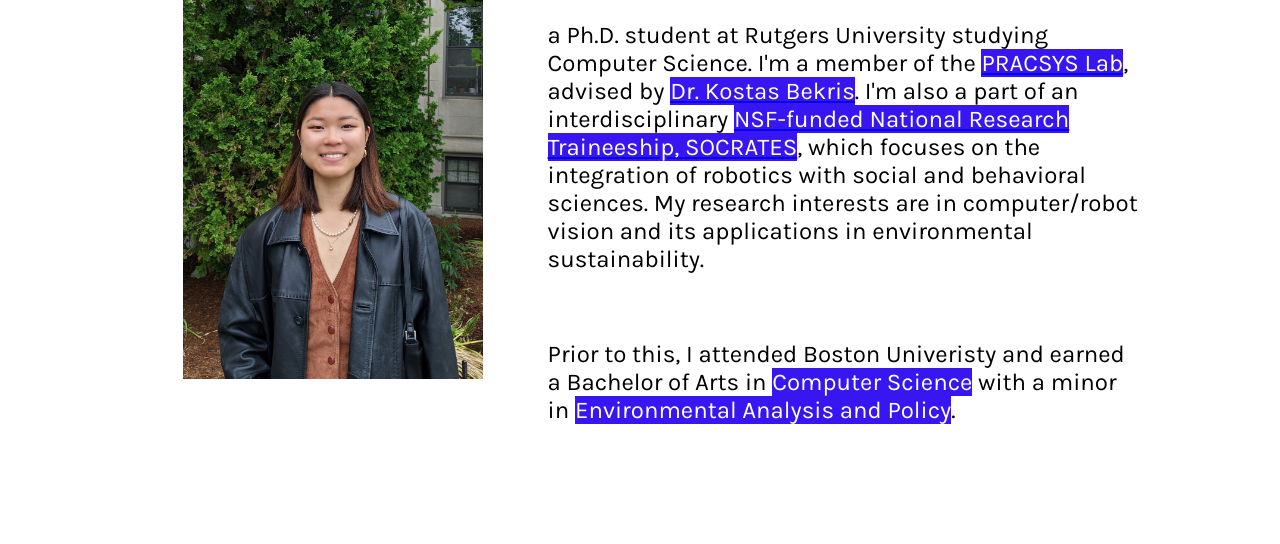
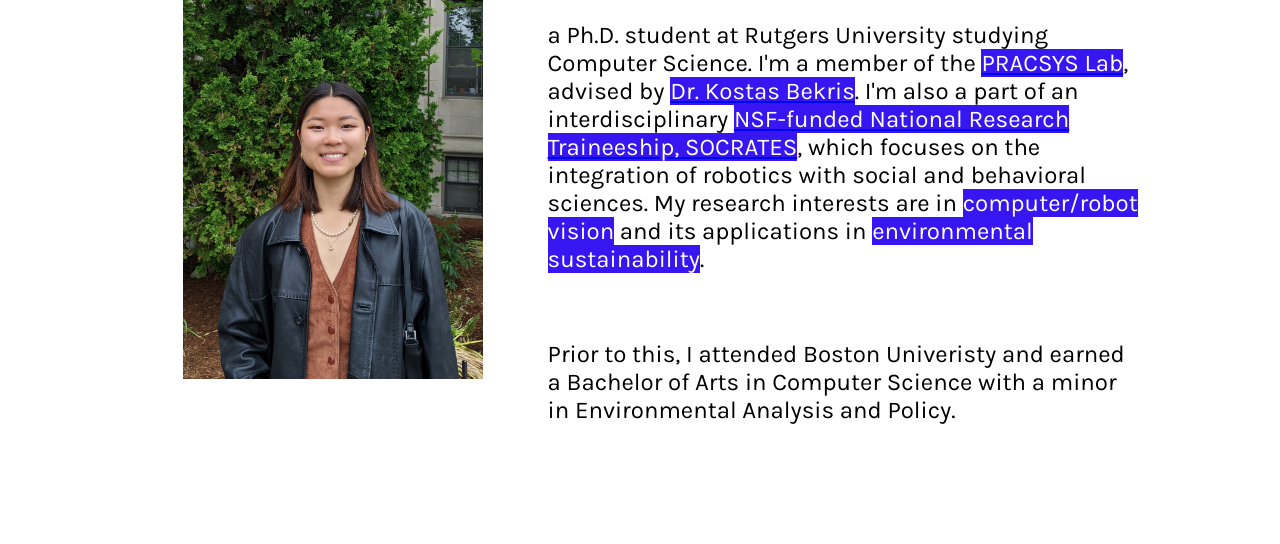
Before and after one commit to rachellai27/rachellai27.github.io, a plain HTML site: page index.html in a window 1280 px wide. Shown: the part 173-717 px from the top of the page. Drawn offline with Linux system fonts and the light colour scheme; a web font is replaced by a local one.

Commit message:
changed highlights

```diff
--- a/index.html
+++ b/index.html
@@ -28,11 +28,11 @@
           <p style="font-size: 24px;">a Ph.D. student at Rutgers University studying Computer Science. I'm a member of the <a href="https://pracsys.github.io/" target="_blank"><mark>PRACSYS Lab</mark></a>, advised
             by <a href="https://robotics.cs.rutgers.edu/pracsys/members/kostas-bekris/" target="_blank"><mark>Dr. Kostas Bekris</mark></a>. I'm also a part of an interdisciplinary
             <a href="https://robotics.rutgers.edu/" target="_blank"><mark>NSF-funded National Research Traineeship, SOCRATES</mark></a>, which focuses on
-            the integration of robotics with social and behavioral sciences. My research interests are in computer/robot vision and its applications in
-            environmental sustainability.</p>
+            the integration of robotics with social and behavioral sciences. My research interests are in <mark>computer/robot vision</mark> and its applications in
+            <mark>environmental sustainability</mark>.</p>
           <br>
-          <p style="font-size: 24px;">Prior to this, I attended Boston Univeristy and earned a Bachelor of Arts in <mark>Computer Science</mark> with a minor
-            in <mark>Environmental Analysis and Policy</mark>. </p>
+          <p style="font-size: 24px;">Prior to this, I attended Boston Univeristy and earned a Bachelor of Arts in Computer Science with a minor
+            in Environmental Analysis and Policy. </p>
         </div>
       </div>
     </div>
```
